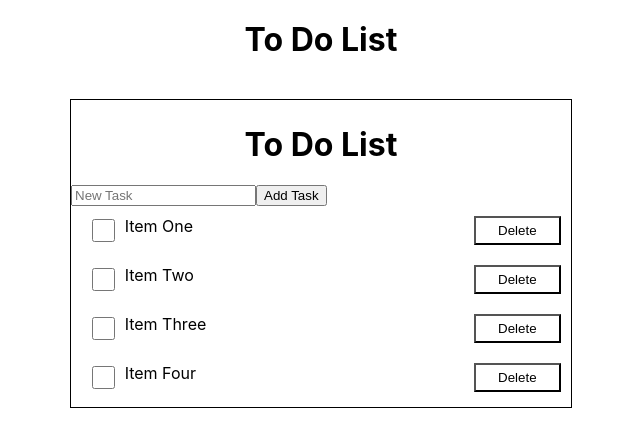
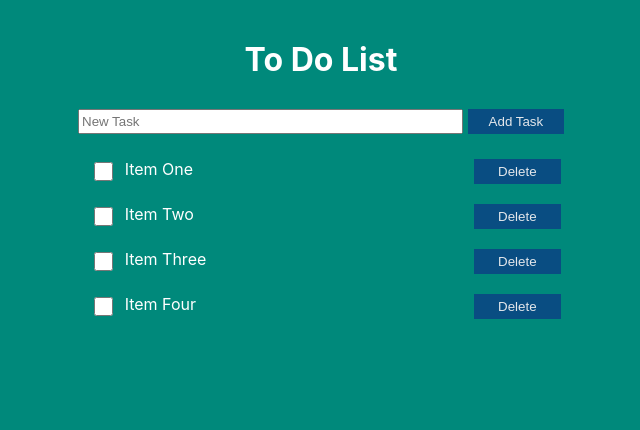
Before and after one commit to newhorizon-tech/to-do-react, a React (Create React App) app: page / in a window 1280 px wide. Shown: the top 430 px of the page, without its empty margins (319-959 px from the left). Built offline with nearby package versions, Linux system fonts and the light colour scheme.

Commit message:
Improve styling

```diff
--- a/src/components/todo-list.css
+++ b/src/components/todo-list.css
@@ -1,27 +1,55 @@
+:root {
+  --blue: #094d82;
+  --dark: #1f2933;
+  --green: #00897B;
+  --something: #162c35;
+}
+
+body {
+  background-color: var(--green);
+  color: white;
+}
+
+button {
+  padding: 5px;
+  background-color: var(--blue);
+  color: #e4e7eb;
+  border: none;
+  border-radius: none;
+  border-shadow: none;
+}
+
 h1 {
   text-align: center;
   width: 50%;
-  margin: 20px auto;
+  margin: 40px auto 10px;
 }
 
 #todo-list {
   display: flex;
   flex-direction: column;
-  margin: 40px auto;
+  margin: 5px auto;
   width: 500px;
   padding: 5px 0;
-  border: 1px solid black;
   list-style-type: none;
 }
 
-#todo-list .todo-item {
+#todo-list .todo-item, #input-todo  {
   margin: 5px 5px;
   padding: 5px 5px;
   display: grid;
   grid-template-columns:  0.5fr 4fr 1fr;
 }
 
-#todo-list .todo-item button {
+
+/* button {
   padding: 5px;
-  background-color: white;
+  background-color: #162c35;
+} */
+
+#input-todo {
+  grid-template-columns: 4fr 1fr;
+  grid-gap: 5px;
+  padding: 10px 2px;
+  border-bottom: 10px solid var(--white);
 }
--- a/src/components/todo-list.js
+++ b/src/components/todo-list.js
@@ -29,7 +29,6 @@
   return(
     <>
       <ul id = "todo-list">
-        <h1> To Do List </h1>
         <InputTodo addTask ={addTask} />
         {tasks.map((task) => (<TodoItem key={task.index} task={task} deleteTask={deleteTask} />))}
       </ul>
```
